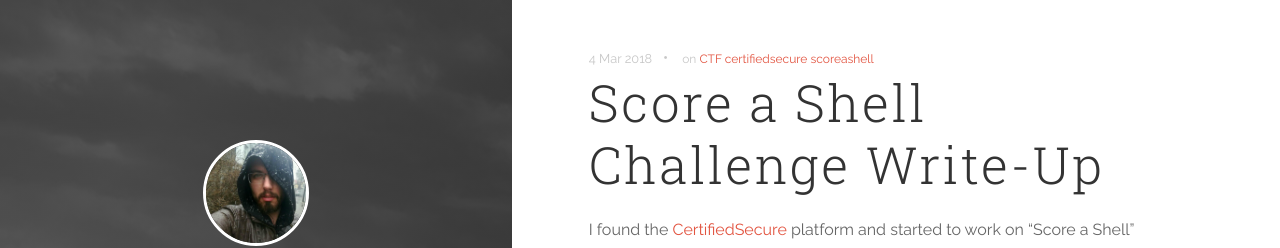
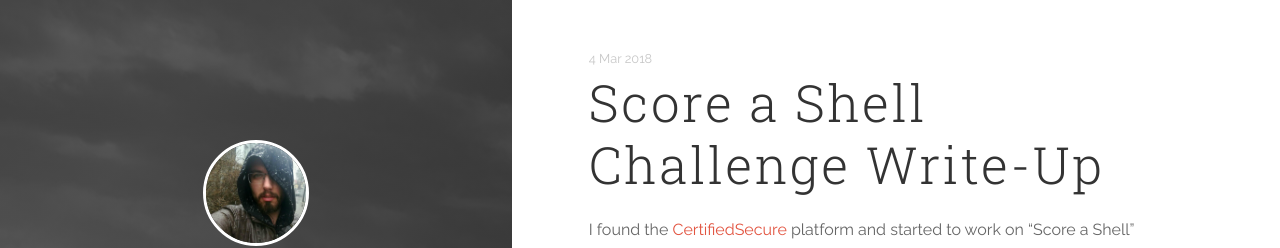
Before and after one commit to massimotamos/massimotamos.github.io, a Jekyll site: the page built from _posts/2018-03-03-Score-a-Shell-Challenge-Writeup.markdown, in a window 1280 px wide and 900 px high. Shown: the top 248 px of the window. Built offline with Jekyll 4.4.1, drawn with Linux system fonts in a browser that asks for light colours; comment, search, counter and statistics services are not loaded.

Commit message:
Update 2018-03-03-Score-a-Shell-Challenge-Writeup.markdown

```diff
--- a/_posts/2018-03-03-Score-a-Shell-Challenge-Writeup.markdown
+++ b/_posts/2018-03-03-Score-a-Shell-Challenge-Writeup.markdown
@@ -3,8 +3,8 @@ layout: post
 comments: true
 title:  "Score a Shell Challenge Write-Up"
 date:   2018-03-04 15:04:23
-categories: [writeup, challenge]
-tags: [CTF, certifiedsecure, scoreashell]
+categories: []
+tags: []
 hidden: true
 ---
 
```
